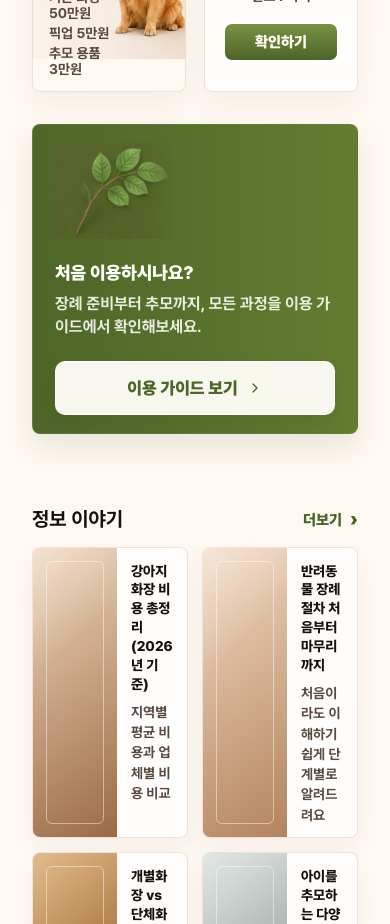
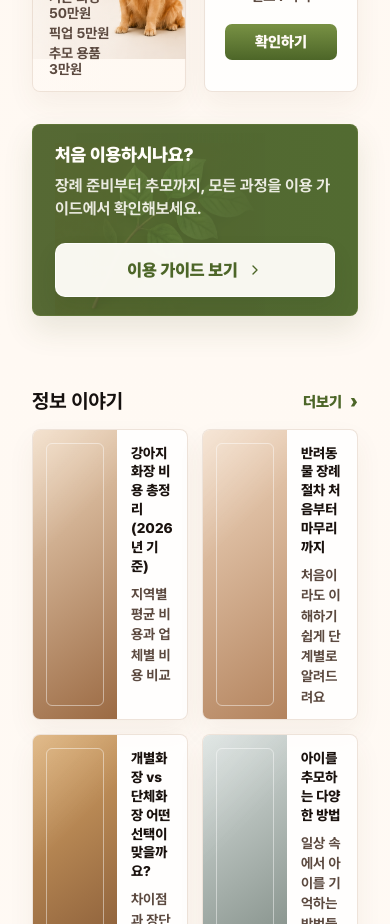
Before and after one commit to jogabi/petlog-web, a React (Vite) app: page / in a window 390 px wide. Shown: the part 3580-4504 px from the top of the page. Built offline with nearby package versions, Linux system fonts and the light colour scheme; no server answers.

Commit message:
Refactor guide-cta styles in App.css by updating grid layout, enhancing background gradients, and replacing image with a CSS pseudo-element for improved design and responsiveness. Update GuideCta component to remove the image element and utilize the new styles.

```diff
--- a/src/App.css
+++ b/src/App.css
@@ -815,33 +815,44 @@ button {
 .guide-cta {
   position: relative;
   display: grid;
-  grid-template-columns: 210px 1fr auto;
+  grid-template-columns: minmax(0, 1fr) auto;
   gap: 22px;
   align-items: center;
   min-height: 96px;
   margin-top: 32px;
-  padding: 0 54px 0 0;
+  padding: 0 54px 0 260px;
   overflow: hidden;
   border: 1px solid rgba(111, 135, 62, 0.42);
   border-radius: 8px;
   background:
-    linear-gradient(90deg, rgba(77, 102, 40, 0.94) 0%, rgba(99, 127, 50, 0.94) 100%),
+    linear-gradient(90deg, #566934 0%, #536832 42%, #526b31 100%),
     var(--green-dark);
   box-shadow: 0 14px 30px rgba(71, 91, 38, 0.12);
 }
 
-.cta-image {
-  width: 210px;
-  height: 96px;
-  object-fit: cover;
-  object-position: 50% 50%;
-  align-self: stretch;
-  -webkit-mask-image: linear-gradient(90deg, #000 0%, #000 72%, transparent 100%);
-  mask-image: linear-gradient(90deg, #000 0%, #000 72%, transparent 100%);
+.guide-cta::before {
+  position: absolute;
+  inset: 0 auto 0 0;
+  width: 310px;
+  content: '';
+  background:
+    linear-gradient(90deg, rgba(82, 107, 49, 0) 0%, rgba(82, 107, 49, 0.08) 58%, #536832 100%),
+    url('./assets/guide-cta-flower.png');
+  background-repeat: no-repeat;
+  background-position: left 22px bottom -8px;
+  background-size: 160px auto;
+  pointer-events: none;
 }
 
 .guide-cta-copy {
+  position: relative;
+  z-index: 1;
   min-width: 0;
+}
+
+.guide-cta a {
+  position: relative;
+  z-index: 1;
 }
 
 .guide-cta h2 {
@@ -988,8 +999,9 @@ button {
     padding: 18px 22px;
   }
 
-  .cta-image {
-    width: 120px;
-    max-width: 100%;
+  .guide-cta::before {
+    width: 100%;
+    opacity: 0.28;
+    background-size: 210px auto;
   }
 }
--- a/src/components/GuideCta.tsx
+++ b/src/components/GuideCta.tsx
@@ -1,15 +1,8 @@
 import { ChevronRight } from 'lucide-react'
-import guideCtaFlower from '../assets/guide-cta-flower.png'
 
 export function GuideCta() {
   return (
     <section className="guide-cta">
-      <img
-        className="cta-image"
-        src={guideCtaFlower}
-        alt=""
-        aria-hidden="true"
-      />
       <div className="guide-cta-copy">
         <h2>처음 이용하시나요?</h2>
         <p>장례 준비부터 추모까지, 모든 과정을 이용 가이드에서 확인해보세요.</p>
```
